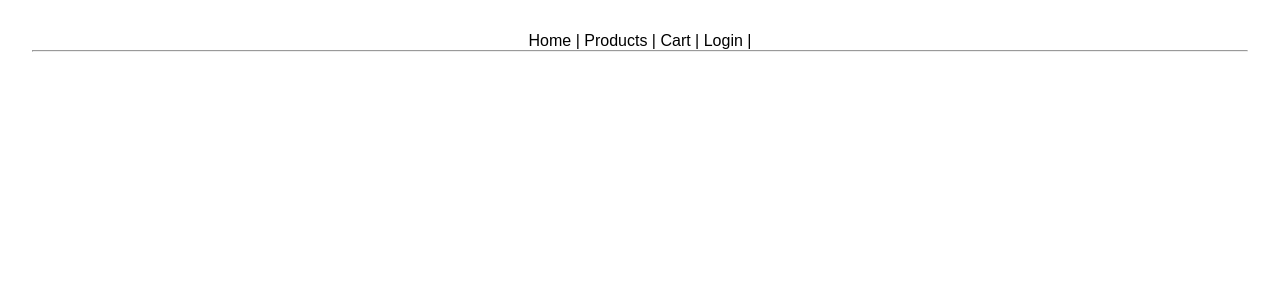
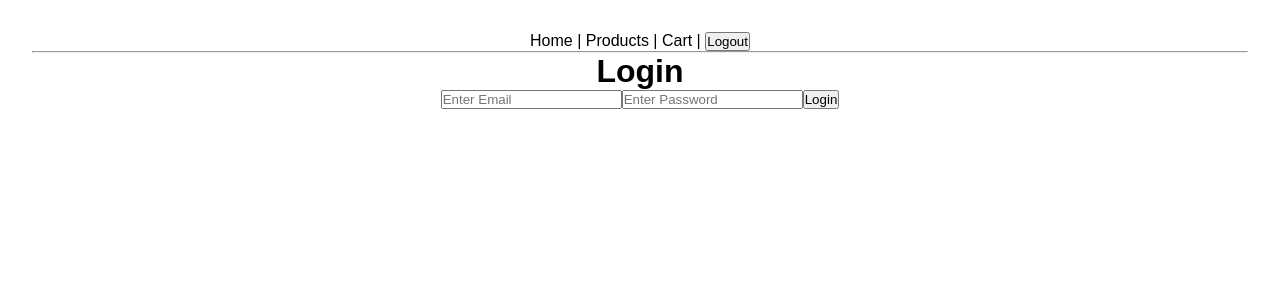
Before and after one commit to naveendp2805/Ecommerce-Frontend, a React (Vite) app: page /login in a window 1280 px wide. Shown: the top 300 px of the page. Built offline with nearby package versions, Linux system fonts and the light colour scheme; no server answers; sample sign-in values are in the browser's storage.

Commit message:
feat: implemented login and logout flow

```diff
--- /dev/null
+++ b/src/components/auth/ProtectedRoute.jsx
@@ -0,0 +1,14 @@
+import { Navigate } from "react-router-dom";
+import { useContext } from "react";
+import { AuthContext } from "../../context/AuthContext";
+
+function ProtectedRoute({ children }) {
+
+    const { isAuthenticated } = useContext(AuthContext);
+
+    if(!isAuthenticated) return <Navigate to="/login" />;
+
+    return children;
+}
+
+export default ProtectedRoute;
--- a/src/components/common/Navbar.jsx
+++ b/src/components/common/Navbar.jsx
@@ -1,12 +1,34 @@
 import { Link } from "react-router-dom";
+import { useContext } from "react";
+import { AuthContext } from "../../context/AuthContext";
+import { logout } from "../../services/authService";
+import { useNavigate } from "react-router-dom";
+import { handleLogout } from "../../utils/AuthUtils";
 
 function Navbar() {
+
+    const {isAuthenticated, setIsAuthenticated} = useContext(AuthContext);
+
+    const navigate = useNavigate();
+
     return (
         <nav >
             <Link to="/" style={{textDecoration: "none", color: "inherit"}} >Home</Link>{" | "}
             <Link to="/products" style={{textDecoration: "none", color: "inherit"}} >Products</Link>{" | "}
-            <Link to="/cart" style={{textDecoration: "none", color: "inherit"}} >Cart</Link>{" | "}
-            <Link to="/login" style={{textDecoration: "none", color: "inherit"}} >Login</Link>{" | "}
+
+            {isAuthenticated && (
+                <>
+                    <Link to="/cart" style={{textDecoration: "none", color: "inherit"}} >Cart</Link>{" | "}
+                </>
+            )}
+
+            {!isAuthenticated ? (
+                <Link to="/login" style={{textDecoration: "none", color: "inherit"}} >Login</Link>
+            ) : (
+                <button onClick={() => handleLogout(setIsAuthenticated, navigate)}>
+                    Logout
+                </button>
+            )}
         </nav>
     );
 }
--- /dev/null
+++ b/src/context/AuthContext.jsx
@@ -0,0 +1,16 @@
+import { createContext, useState } from "react";
+
+export const AuthContext = createContext();
+
+function AuthProvider({ children }) {
+
+    const [isAuthenticated, setIsAuthenticated] = useState(!!localStorage.getItem("accessToken"));
+
+    return (
+        <AuthContext.Provider value={{isAuthenticated, setIsAuthenticated}} >
+            {children}
+        </AuthContext.Provider>
+    );
+}
+
+export default AuthProvider;
--- a/src/main.jsx
+++ b/src/main.jsx
@@ -3,9 +3,12 @@ import ReactDOM from "react-dom/client";
 import { BrowserRouter } from "react-router-dom";
 import App from "./App";
 import "./index.css";
+import AuthProvider from "./context/AuthContext";
 
 ReactDOM.createRoot(document.getElementById("root")).render(
-  <BrowserRouter>
-    <App />
-  </BrowserRouter>
+  <AuthProvider>
+    <BrowserRouter>
+      <App />
+    </BrowserRouter>
+  </AuthProvider>
 );
--- a/src/pages/Login.jsx
+++ b/src/pages/Login.jsx
@@ -0,0 +1,58 @@
+import { useState, useContext } from "react";
+import { login } from "../services/authService";
+import { useNavigate } from "react-router-dom";
+import { AuthContext } from "../context/AuthContext";
+
+function Login() {
+
+    const navigate = useNavigate();
+
+    const { setIsAuthenticated } = useContext(AuthContext);
+
+    const [email, setEmail] = useState("");
+
+    const [password, setPassword] = useState("");
+
+    const handleLogin = async () => {
+        try {
+            const data = await login(email, password);
+
+            localStorage.setItem("accessToken", data.accessToken);
+            localStorage.setItem("refreshToken", data.refreshToken);
+
+            setIsAuthenticated(true);
+
+            navigate("/products");
+
+            console.log(data);
+        } catch(error) {
+            console.error(error);
+        }
+    };
+
+    return (
+        <div>
+
+            <h1>Login</h1>
+
+            <input type="email"
+                    placeholder="Enter Email"
+                    value={email}
+                    onChange={(e) => setEmail(e.target.value)}
+            />
+
+            <input type="password"
+                    placeholder="Enter Password"
+                    value={password}
+                    onChange={(e) => setPassword(e.target.value)}
+            />
+
+            <button onClick={handleLogin}>
+                Login
+            </button>
+
+        </div>
+    );
+}
+
+export default Login;
--- a/src/routes/AppRoutes.jsx
+++ b/src/routes/AppRoutes.jsx
@@ -2,14 +2,22 @@ import {Routes, Route} from "react-router-dom";
 import Home from "../pages/Home";
 import Products from "../pages/Products";
 import ProductDetails from "../pages/ProductDetails";
+import Login from "../pages/Login";
+import ProtectedRoute from "../components/auth/ProtectedRoute";
 
 function AppRoutes() {
 
     return (
         <Routes>
             <Route path="/" element={<Home />} />
-            <Route path="/products" element={<Products />} />
+            <Route path="/products" element={
+                <ProtectedRoute>
+                    <Products />
+                </ProtectedRoute>
+                }
+            />
             <Route path="/products/:id" element={<ProductDetails />} />
+            <Route path="/login" element={<Login />} />
         </Routes>
     );
 }
--- a/src/services/authService.jsx
+++ b/src/services/authService.jsx
@@ -0,0 +1,13 @@
+import api from "../api/axios";
+
+export const login = async (email, password) => {
+    const response = await api.post(`/api/auth/login`, {email, password});
+    return response.data;
+};
+
+export const logout = async () => {
+    const refreshToken = localStorage.getItem("refreshToken");
+
+    const response = await api.post(`/api/auth/logout`, {refreshToken});
+    return response.data;
+};
--- /dev/null
+++ b/src/utils/AuthUtils.jsx
@@ -0,0 +1,18 @@
+import { logout } from "../services/authService";
+
+export const handleLogout = async (setIsAuthenticated, navigate) => {
+
+    try {
+
+        await logout();
+
+        localStorage.removeItem("accessToken");
+        localStorage.removeItem("refreshToken");
+
+        setIsAuthenticated(false);
+
+        navigate("/login");
+    } catch(error) {
+        console.error(error);
+    }
+};
```
